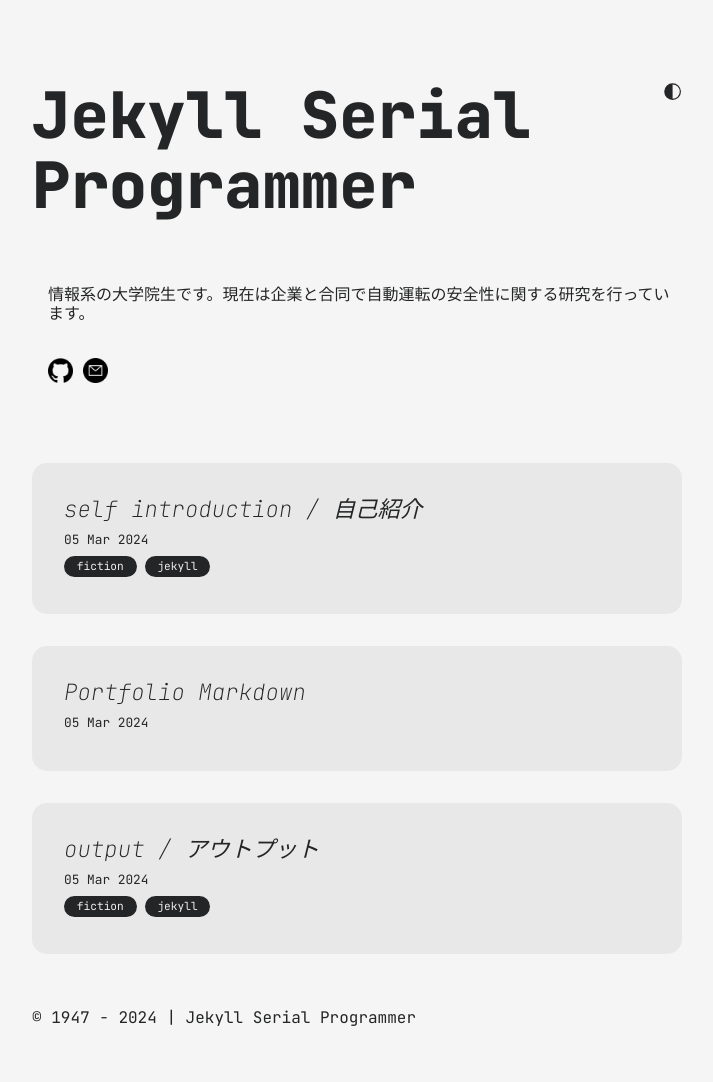
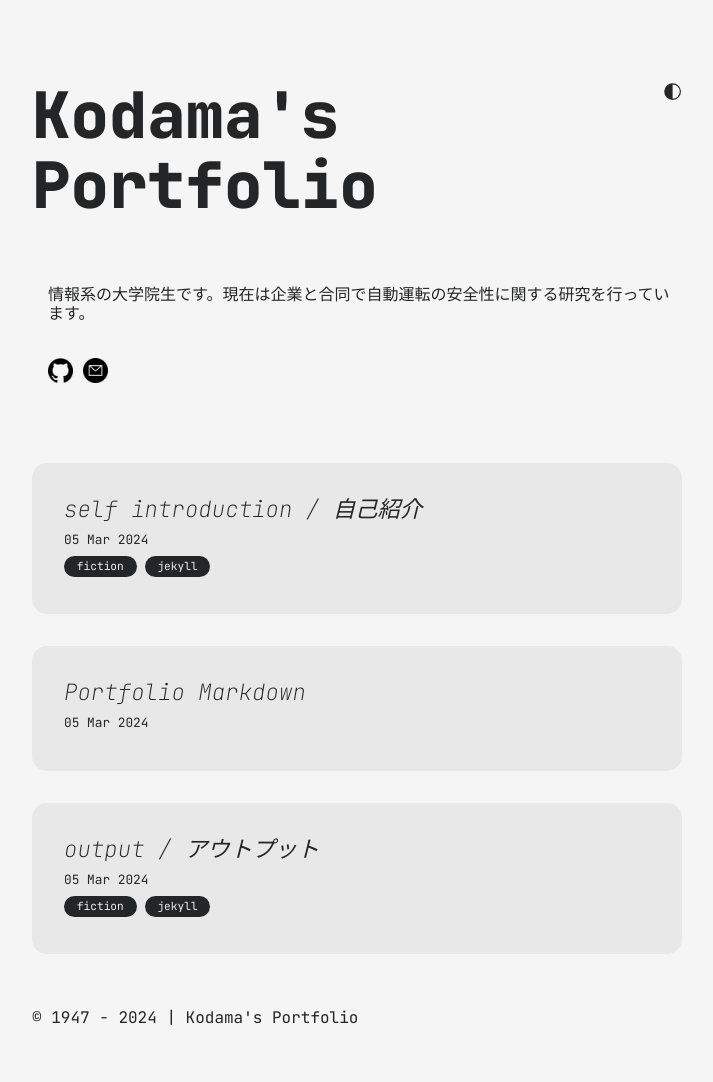
Before and after one commit to kodama3008/kodama3008.github.io, a Jekyll site: the page built from index.md, in a window 1280 px wide. Shown: the whole page, without its empty margins (283-996 px from the left). Built offline with Jekyll 4.4.1, drawn with Linux system fonts in a browser that asks for light colours.

Commit message:
Update _config.yml

```diff
--- a/_config.yml
+++ b/_config.yml
@@ -1,10 +1,10 @@
-title: Jekyll Serial Programmer
+title: Kodama's Portfolio
 markdown: kramdown
 
 # for atom feed
 author:
-  name: Sharad Raj Singh Maurya
-  email: dev_sharad@outlook.com
+  name: Kodama Hideaki
+  email: cshd23008@g.nihon-u.ac.jp
 
 plugins:
   - jemoji
```
